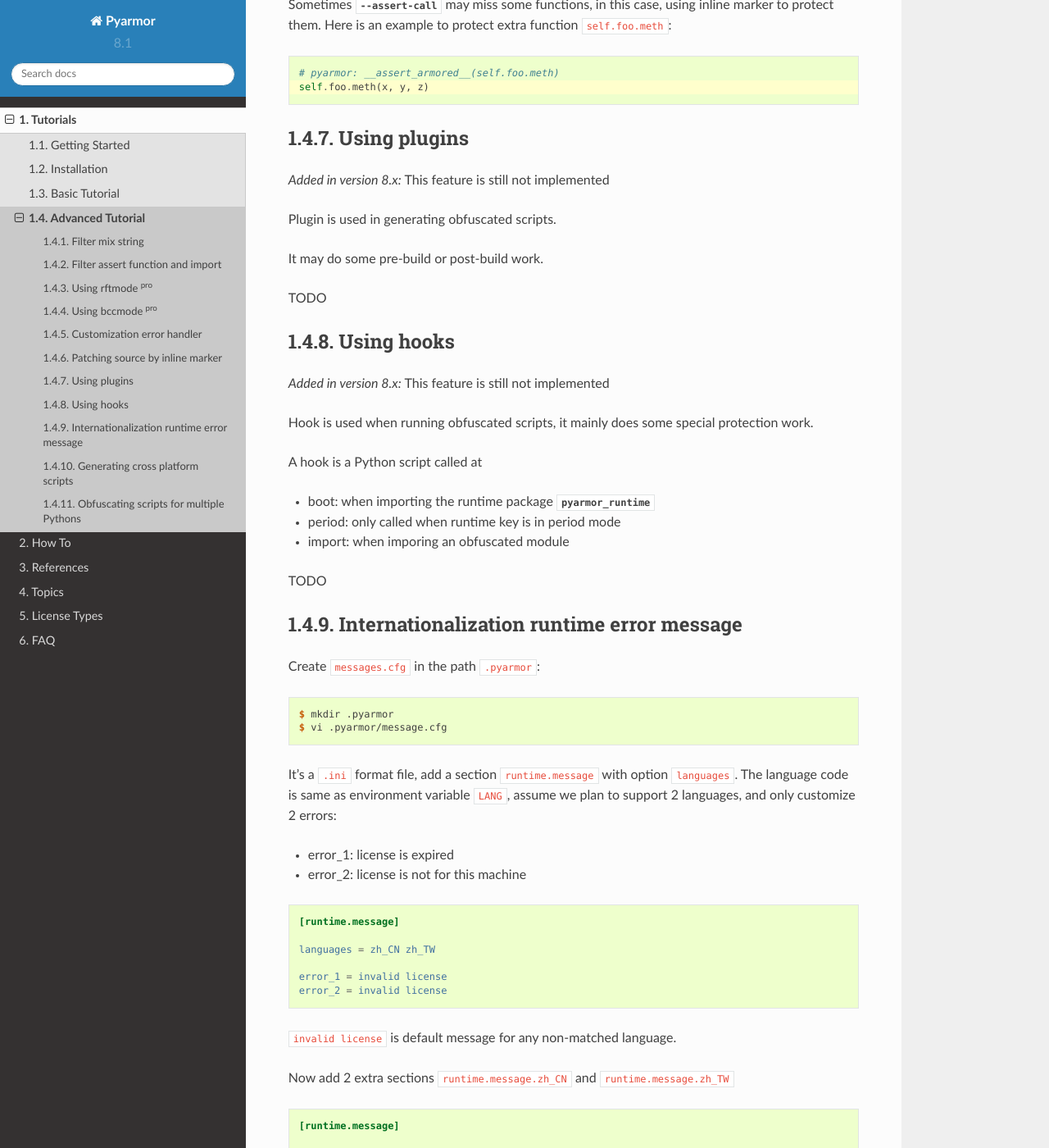
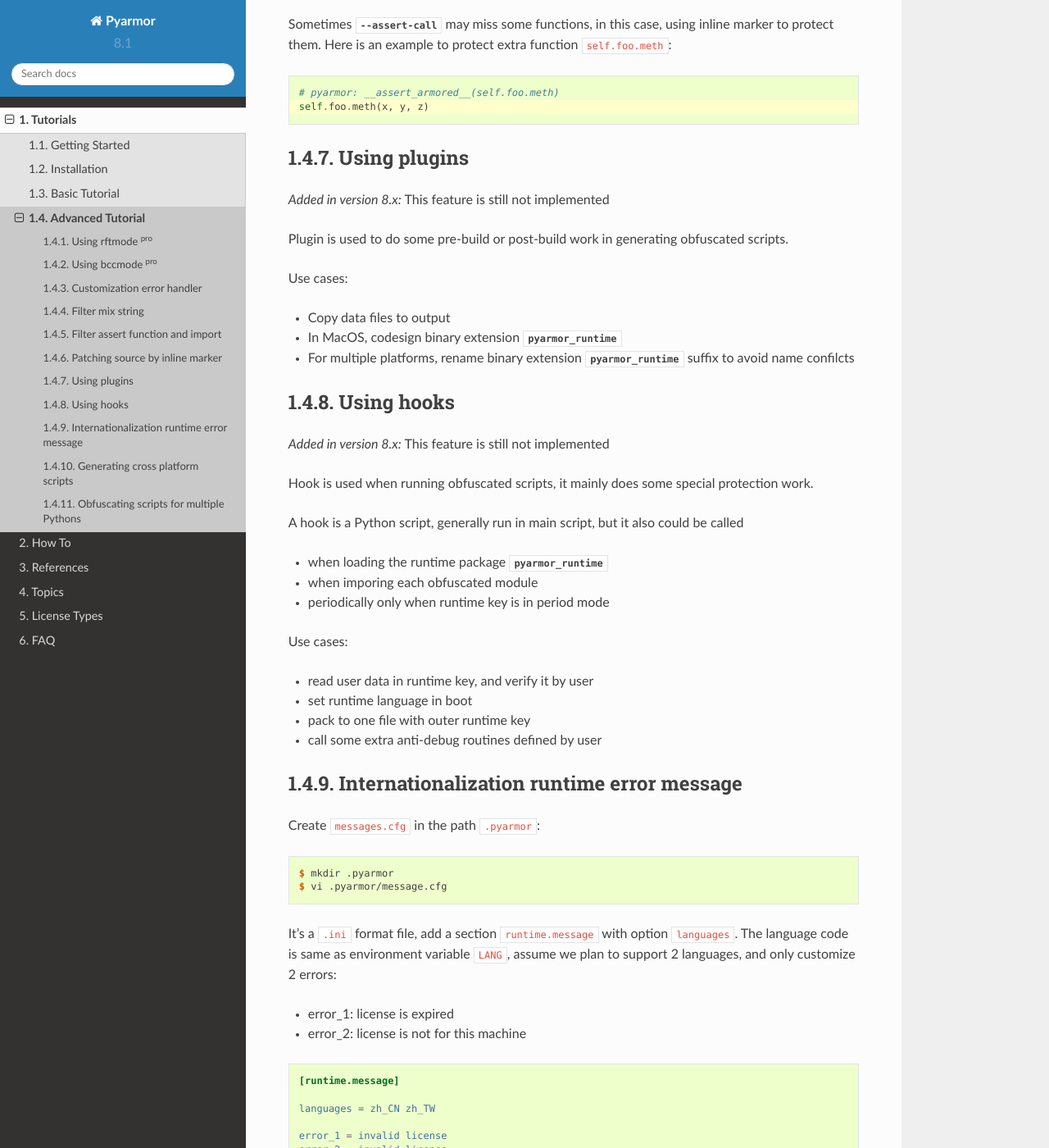
Before and after one commit to dashingsoft/pyarmor, a Sphinx documentation site: the page built from docs/tutorial/advanced.rst, in a window 1280 px wide and 1400 px high, scrolled down 8192 px. Shown: the whole window at 82% size. Built offline with Sphinx 7.4.7 and the Read the Docs theme 2.0.0, drawn with Linux system fonts in a browser that asks for light colours; some of the changed text lies outside the part shown.

Commit message:
Refine doc

```diff
--- a/docs/tutorial/advanced.rst
+++ b/docs/tutorial/advanced.rst
@@ -10,44 +10,6 @@
    :backlinks: top
 
 .. program:: pyarmor gen
-
-Filter mix string
-=================
-
-Exclude short strings by length < 10::
-
-    $ pyarmor cfg mix.str:threshold 10
-
-Exclude any string startswith and endswith ``__`` by regular expression::
-
-    $ pyarmor cfg mix.str:excludes "/__.*__/"
-
-Append new ruler to exclude exact words::
-
-    $ pyarmor cfg mix.str:excludes ^ "main xyz"
-
-Reset exclude ruler::
-
-    $ pyarmor cfg mix.str:excludes = ""
-
-Encrypt only string length between 8 and 32 by regular expression::
-
-    $ pyarmor cfg mix.str:includes = "/.{8,32}/"
-
-Check trace log to find which strings are protected.
-
-Filter assert function and import
-=================================
-
-Do not protect function::
-
-    $ pyarmor cfg assert.call:excludes "fa fb"
-
-Do not protect module::
-
-    $ pyarmor cfg assert.import:excludes "ma mb"
-
-Protect extra module or function by inline marker, refer to section `Patching source by inline marker`_
 
 .. _using rftmode:
 
@@ -275,6 +237,44 @@
 
 After the option is changed, obfuscating the script again to make it effects.
 
+Filter mix string
+=================
+
+Exclude short strings by length < 10::
+
+    $ pyarmor cfg mix.str:threshold 10
+
+Exclude any string startswith and endswith ``__`` by regular expression::
+
+    $ pyarmor cfg mix.str:excludes "/__.*__/"
+
+Append new ruler to exclude exact words::
+
+    $ pyarmor cfg mix.str:excludes ^ "main xyz"
+
+Reset exclude ruler::
+
+    $ pyarmor cfg mix.str:excludes = ""
+
+Encrypt only string length between 8 and 32 by regular expression::
+
+    $ pyarmor cfg mix.str:includes = "/.{8,32}/"
+
+Check trace log to find which strings are protected.
+
+Filter assert function and import
+=================================
+
+Do not protect function::
+
+    $ pyarmor cfg assert.call:excludes "fa fb"
+
+Do not protect module::
+
+    $ pyarmor cfg assert.import:excludes "ma mb"
+
+Protect extra module or function by inline marker, refer to next section `Patching source by inline marker`_
+
 Patching source by inline marker
 ================================
 
@@ -347,11 +347,13 @@
 .. versionadded:: 8.x
                   This feature is still not implemented
 
-Plugin is used in generating obfuscated scripts.
+Plugin is used to do some pre-build or post-build work in generating obfuscated scripts.
 
-It may do some pre-build or post-build work.
+Use cases:
 
-TODO
+- Copy data files to output
+- In MacOS, codesign binary extension :mod:`pyarmor_runtime`
+- For multiple platforms, rename binary extension :mod:`pyarmor_runtime` suffix to avoid name confilcts
 
 Using hooks
 ===========
@@ -361,13 +363,18 @@
 
 Hook is used when running obfuscated scripts, it mainly does some special protection work.
 
-A hook is a Python script called at
+A hook is a Python script, generally run in main script, but it also could be called
 
-* boot: when importing the runtime package :mod:`pyarmor_runtime`
-* period: only called when runtime key is in period mode
-* import: when imporing an obfuscated module
+- when loading the runtime package :mod:`pyarmor_runtime`
+- when imporing each obfuscated module
+- periodically only when runtime key is in period mode
 
-TODO
+Use cases:
+
+- read user data in runtime key, and verify it by user
+- set runtime language in boot
+- pack to one file with outer runtime key
+- call some extra anti-debug routines defined by user
 
 Internationalization runtime error message
 ==========================================
```
Also changed, not shown: other parts of docs/tutorial/advanced.rst (+1 -1 lines).
